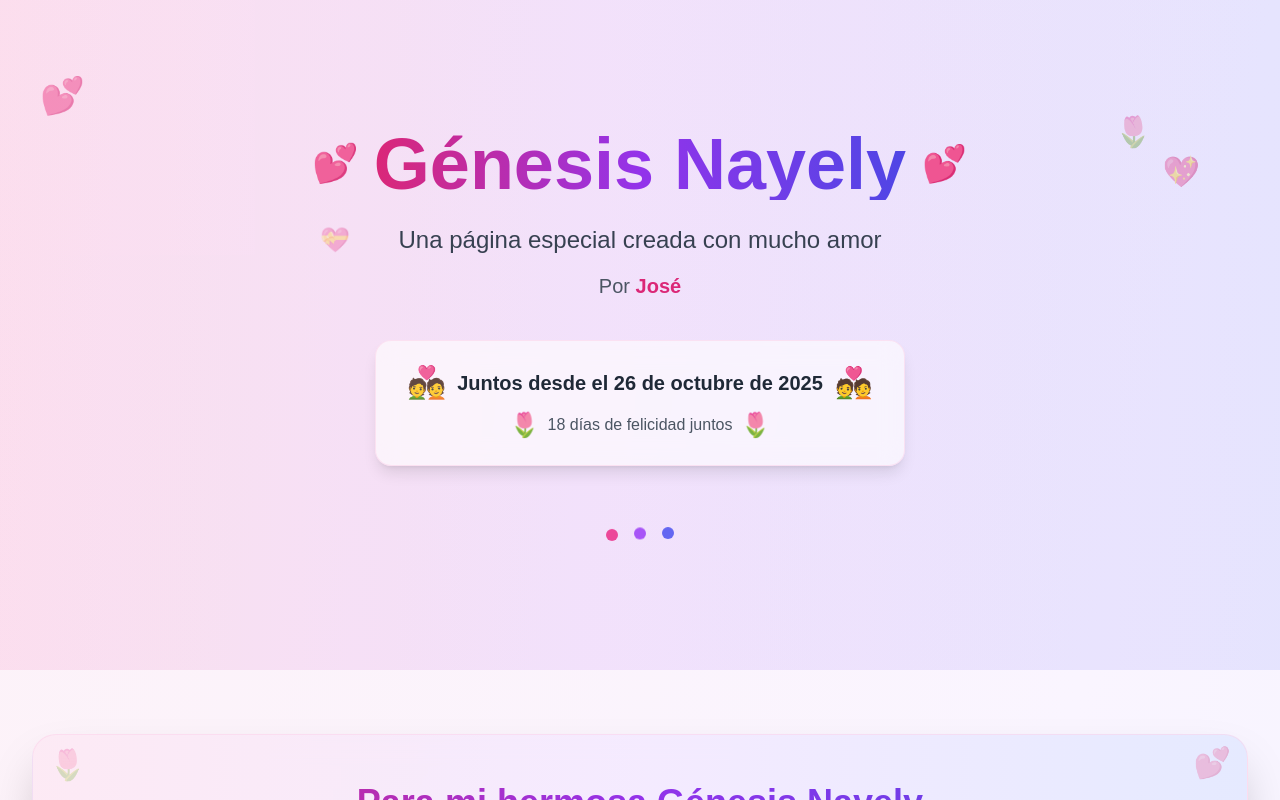
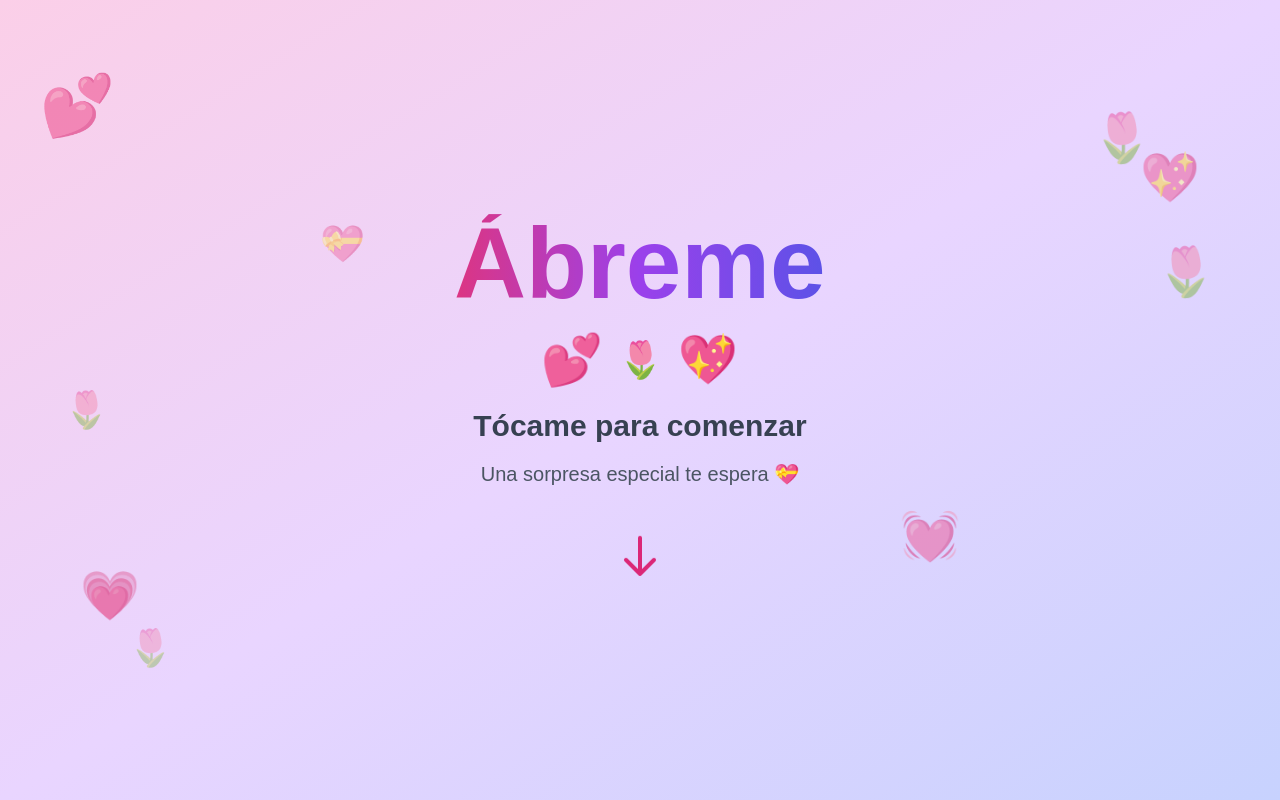
Before and after one commit to jsalcedo85/genesisnayely, a Next.js app: page / in a window 1280 px wide. Shown: the top 800 px of the page. Built offline with nearby package versions, Linux system fonts and the light colour scheme.

Commit message:
Add curtain overlay with click to open and start music

```diff
--- a/app/page.tsx
+++ b/app/page.tsx
@@ -1,7 +1,7 @@
 'use client'
 
 import Image from 'next/image'
-import { useEffect, useRef } from 'react'
+import { useEffect, useRef, useState } from 'react'
 
 export default function Home() {
   // Calcular días desde el 26 de octubre de 2025
@@ -13,19 +13,81 @@ export default function Home() {
   // Referencia al audio
   const audioRef = useRef<HTMLAudioElement>(null);
 
-  // Reproducir música de fondo al cargar la página
-  useEffect(() => {
+  // Estado para controlar el telón
+  const [curtainOpen, setCurtainOpen] = useState(false);
+
+  // Reproducir música cuando se abre el telón
+  const handleOpenCurtain = () => {
+    setCurtainOpen(true);
     if (audioRef.current) {
       audioRef.current.volume = 0.6; // 60% de volumen
       audioRef.current.play().catch((error) => {
-        // Manejar errores de reproducción automática (algunos navegadores bloquean autoplay)
-        console.log('Autoplay bloqueado:', error);
+        console.log('Error al reproducir:', error);
       });
     }
-  }, []);
+  };
 
   return (
-    <main className="min-h-screen bg-gradient-to-br from-pink-50 via-purple-50 to-indigo-50 dark:from-gray-900 dark:via-purple-900 dark:to-indigo-900 relative overflow-hidden">
+    <>
+      {/* Telón inicial */}
+      {!curtainOpen && (
+        <div
+          className="fixed inset-0 z-50 flex items-center justify-center bg-gradient-to-br from-pink-200 via-purple-200 to-indigo-200 dark:from-pink-900 dark:via-purple-900 dark:to-indigo-900 cursor-pointer transition-opacity duration-1000"
+          onClick={handleOpenCurtain}
+        >
+          {/* Decoraciones flotantes en el telón */}
+          <div className="absolute inset-0 overflow-hidden">
+            <div className="absolute top-20 left-10 text-6xl animate-float opacity-60" style={{ animationDelay: '0s' }}>💕</div>
+            <div className="absolute top-40 right-20 text-5xl animate-float opacity-50" style={{ animationDelay: '1s' }}>💖</div>
+            <div className="absolute bottom-40 left-20 text-5xl animate-float opacity-60" style={{ animationDelay: '2s' }}>💗</div>
+            <div className="absolute top-60 left-1/4 text-4xl animate-float opacity-40" style={{ animationDelay: '1.5s' }}>💝</div>
+            <div className="absolute bottom-60 right-1/4 text-5xl animate-float opacity-50" style={{ animationDelay: '0.5s' }}>💓</div>
+
+            {/* Tulipanes decorativos */}
+            <div className="absolute top-32 right-32 text-5xl animate-float opacity-50" style={{ animationDelay: '2.5s' }}>🌷</div>
+            <div className="absolute bottom-32 left-32 text-4xl animate-float opacity-40" style={{ animationDelay: '3s' }}>🌷</div>
+            <div className="absolute top-1/2 left-16 text-4xl animate-float opacity-45" style={{ animationDelay: '1.2s' }}>🌷</div>
+            <div className="absolute top-1/3 right-16 text-5xl animate-float opacity-50" style={{ animationDelay: '2.2s' }}>🌷</div>
+          </div>
+
+          {/* Contenido central del telón */}
+          <div className="relative z-10 text-center px-4">
+            <div className="mb-8">
+              <h1 className="text-6xl sm:text-7xl md:text-8xl font-bold text-transparent bg-clip-text bg-gradient-to-r from-pink-600 via-purple-600 to-indigo-600 mb-6 animate-pulse-heart">
+                Ábreme
+              </h1>
+              <div className="flex justify-center items-center gap-4 mb-6">
+                <span className="text-5xl animate-pulse-heart">💕</span>
+                <span className="text-4xl animate-pulse-heart" style={{ animationDelay: '0.3s' }}>🌷</span>
+                <span className="text-5xl animate-pulse-heart" style={{ animationDelay: '0.6s' }}>💖</span>
+              </div>
+              <p className="text-2xl sm:text-3xl text-gray-700 dark:text-gray-300 font-semibold mb-4">
+                Tócame para comenzar
+              </p>
+              <p className="text-lg sm:text-xl text-gray-600 dark:text-gray-400">
+                Una sorpresa especial te espera 💝
+              </p>
+            </div>
+
+            {/* Flecha animada */}
+            <div className="mt-12 animate-bounce">
+              <svg
+                className="w-12 h-12 mx-auto text-pink-600 dark:text-pink-400"
+                fill="none"
+                strokeLinecap="round"
+                strokeLinejoin="round"
+                strokeWidth="2"
+                viewBox="0 0 24 24"
+                stroke="currentColor"
+              >
+                <path d="M19 14l-7 7m0 0l-7-7m7 7V3"></path>
+              </svg>
+            </div>
+          </div>
+        </div>
+      )}
+
+    <main className={`min-h-screen bg-gradient-to-br from-pink-50 via-purple-50 to-indigo-50 dark:from-gray-900 dark:via-purple-900 dark:to-indigo-900 relative overflow-hidden transition-opacity duration-1000 ${curtainOpen ? 'opacity-100' : 'opacity-0 pointer-events-none'}`}>
       {/* Decoraciones flotantes - Corazones */}
       <div className="absolute inset-0 overflow-hidden pointer-events-none">
         <div className="absolute top-20 left-10 text-4xl animate-float opacity-60" style={{ animationDelay: '0s' }}>💕</div>
@@ -312,5 +374,6 @@ export default function Home() {
         className="hidden"
       />
     </main>
+    </>
   )
 }
```
